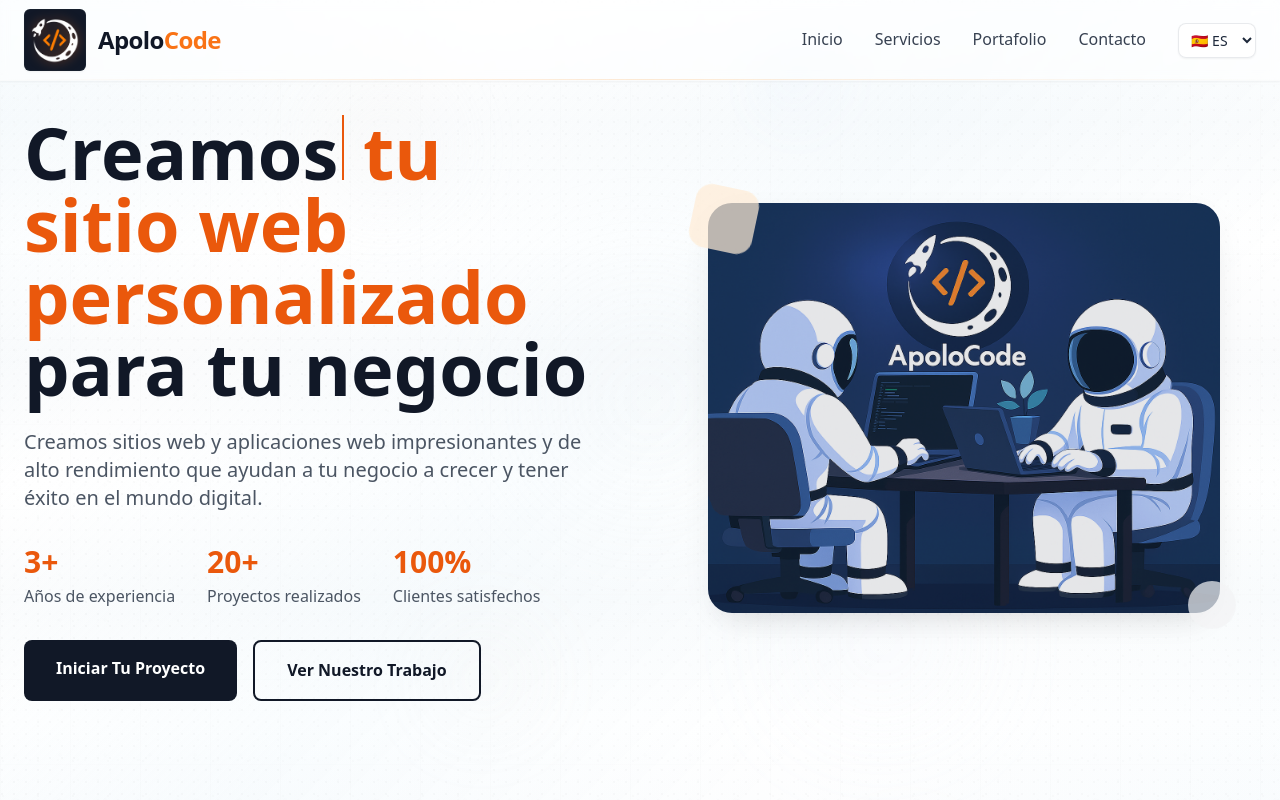
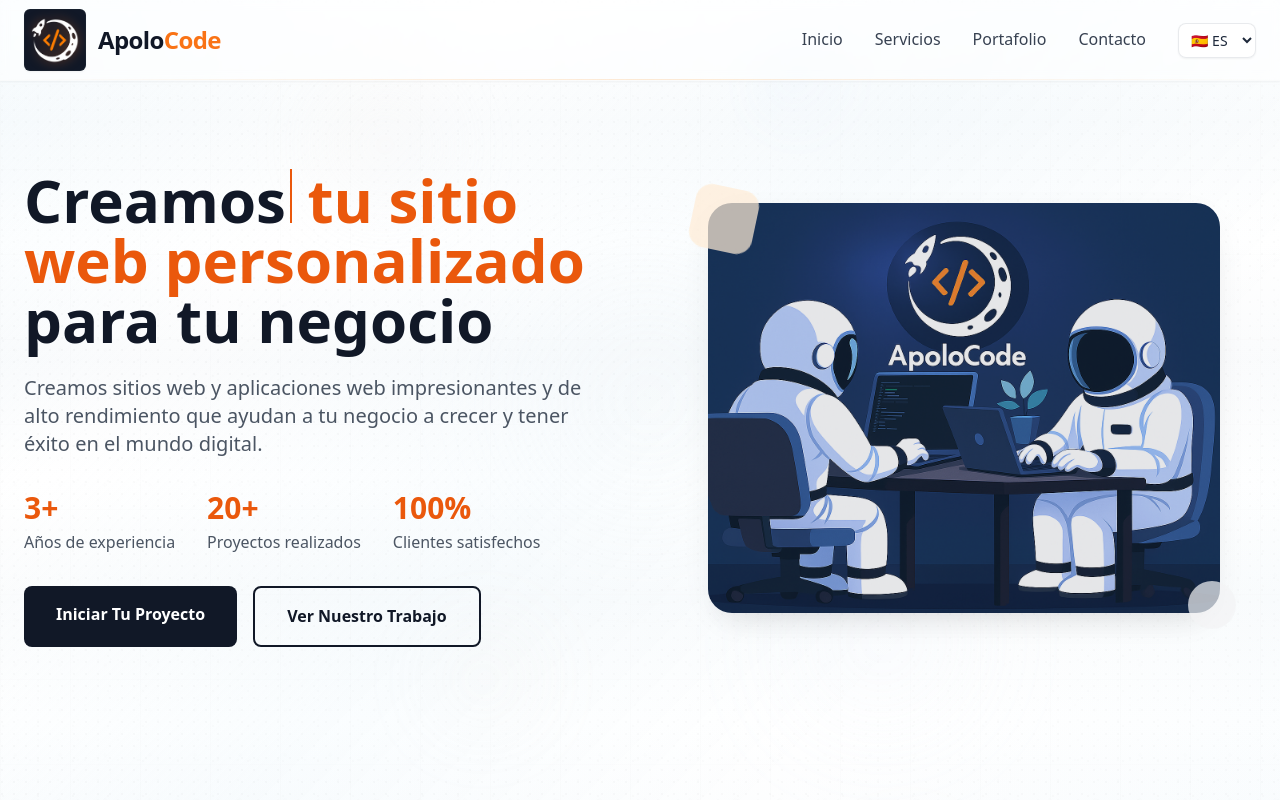
Before and after one commit to jesusmunozc/ApoloCode, a Next.js app: page / in a window 1280 px wide. Shown: the top 800 px of the page. Built offline with nearby package versions, Linux system fonts and the light colour scheme.

Commit message:
mejoras en responsividad y añado de contenido

```diff
--- a/src/components/Hero.tsx
+++ b/src/components/Hero.tsx
@@ -67,7 +67,7 @@
         <div className="flex flex-col lg:flex-row items-center justify-between gap-4 sm:gap-6 md:gap-8 lg:gap-16 min-h-[70vh] sm:min-h-[75vh] lg:min-h-[70vh]">
           {/* Left Content */}
           <div className="w-full lg:w-1/2 text-center lg:text-left animate-fade-in order-1 lg:order-1">
-            <h1 className="text-3xl sm:text-4xl md:text-5xl lg:text-6xl xl:text-7xl 2xl:text-8xl font-bold leading-tight mb-3 sm:mb-4 lg:mb-6 relative px-2 sm:px-0">
+            <h1 className="text-3xl sm:text-4xl md:text-5xl lg:text-5xl xl:text-6xl font-bold leading-tight mb-3 sm:mb-4 lg:mb-6 relative px-2 sm:px-0">
               <span className="text-secondary-900 relative inline-block align-baseline">
                 <span className="inline-block align-baseline">
                   {displayedText}
```
